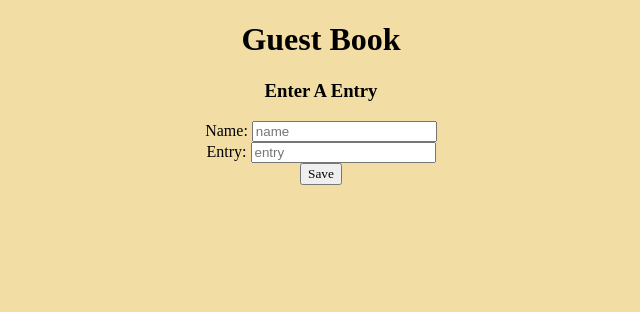
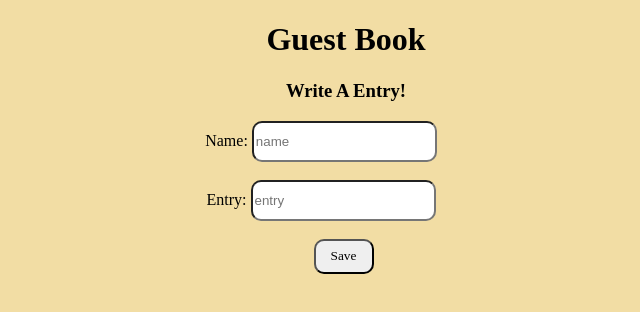
Before and after one commit to Libbi-Dunham/react-guestbook, a React (Create React App) app: page / in a window 1280 px wide. Shown: the top 312 px of the page, without its empty margins (319-959 px from the left). Built offline with nearby package versions, Linux system fonts and the light colour scheme; a web font is replaced by a local one.

Commit message:
got name input to disappear and the name to go throughout

```diff
--- a/src/App.css
+++ b/src/App.css
@@ -9,6 +9,21 @@ body {
   font-family: 'RursusCompactMonoMedium';
   font-weight: normal;
   font-style: normal;
+  border-radius: 10px;
+  width: 60px;
+  margin-left: 45px;
+}
+/* .hover:hover {
+  width: 50px;
+  height: 50px;
+} */
+h3,
+h1 {
+  margin-left: 50px;
+}
+input {
+  border-radius: 10px;
+  height: 35px;
 }
 .App {
   text-align: center;
--- a/src/Components/EntryForm/EntryForm.js
+++ b/src/Components/EntryForm/EntryForm.js
@@ -14,15 +14,16 @@ export default function EntryForm() {
     setUser(userText);
     setEntries([...entries, { entry: entryText, user }]);
   };
-
+  const displayEntry = user ? `Welcome ${user}` : 'Write A Entry!';
   return (
     <div>
-      <form>
-        <h3>Enter A Entry</h3>
+      <form onSubmit={handleSubmit}>
+        <h3>{displayEntry}</h3>
         <div className="form-control">
           <label>Name: </label>
+          {!user ? (
             <input
-            className="control"
+              className="name"
               type="text"
               placeholder="name"
               value={userText}
@@ -30,10 +31,14 @@ export default function EntryForm() {
                 setUserText(e.target.value);
               }}
             />
+          ) : (
+            <button onClick={() => setUser('')}>{`${user}?`}</button>
+          )}
         </div>
+        <br></br>
         <label>Entry: </label>
         <input
-          className="user"
+          className="entry"
           type="text"
           placeholder="entry"
           value={entryText}
@@ -41,10 +46,10 @@ export default function EntryForm() {
             setEntryText(e.target.value);
           }}
         />
+        <br></br>
+        <br></br>
         <div>
-          <button className="button" onClick={handleSubmit}>
-            Save
-          </button>
+          <input className="button" type="submit" value="Save" />
         </div>
       </form>
     </div>
--- a/src/Components/EntryList/EntryList.js
+++ b/src/Components/EntryList/EntryList.js
@@ -12,10 +12,9 @@ export default function EntryList() {
   // const handleSubmit = async (e) => {
   //   e.preventDefault();
   // };
-
   return (
     <div>
-      <h1> Guest Book</h1>
+      <h1>Guest Book</h1>
       {entries.map(({ entry, user }) => {
         return (
           <div key={`${entry}`}>
```
Lines whose indentation alone changed are shown as unchanged.
